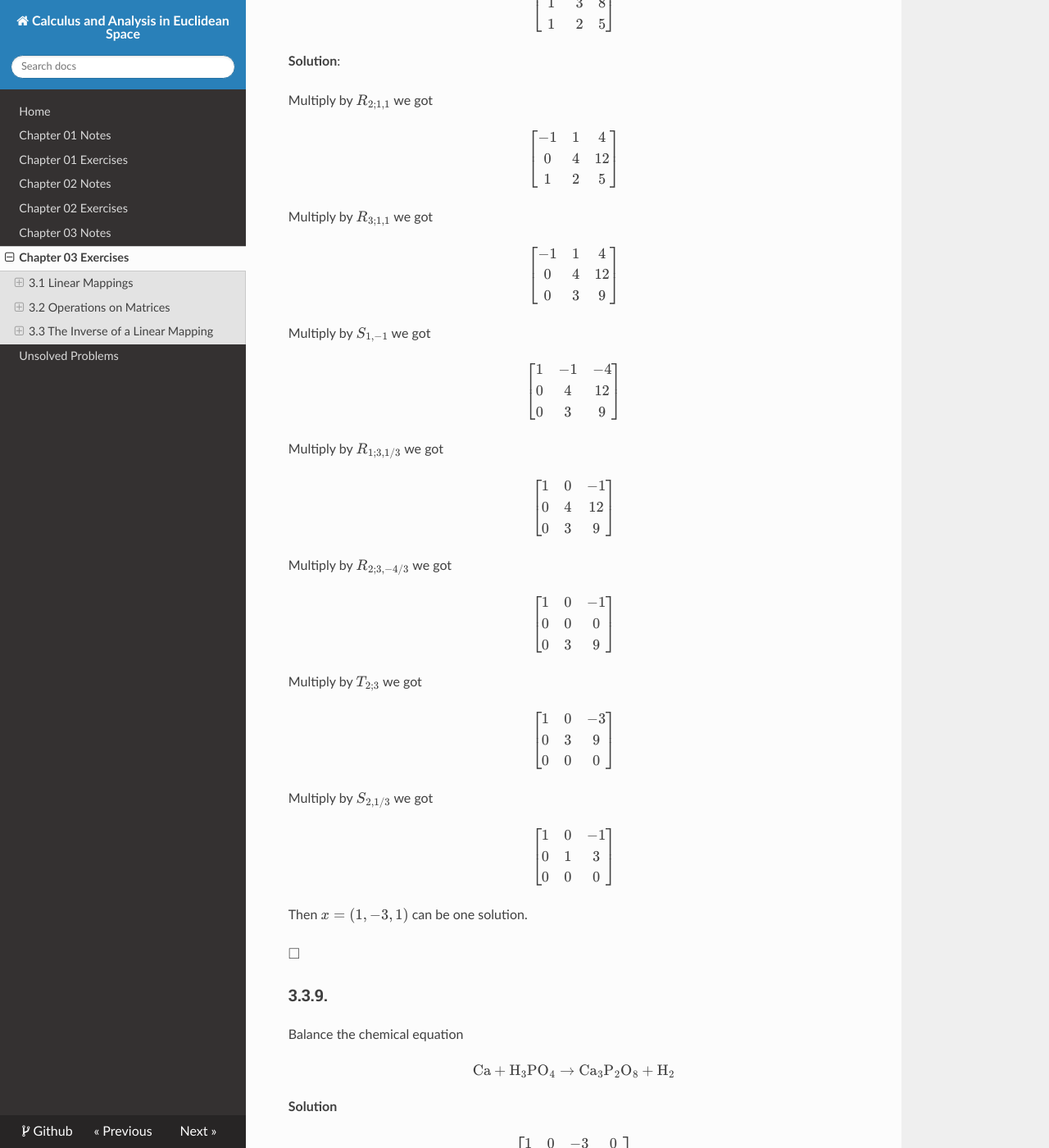
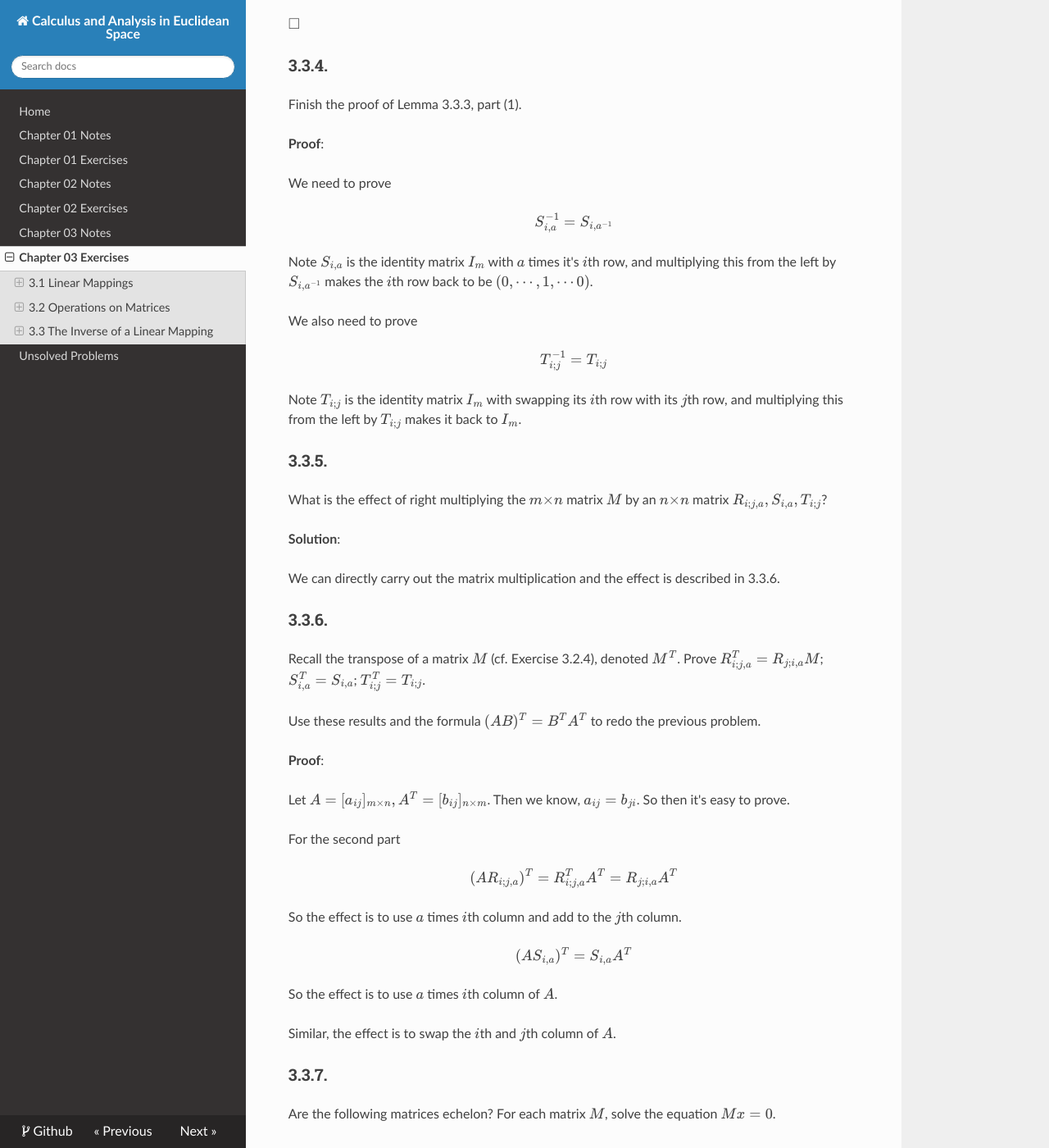
Before and after one commit to eroicaleo/shurman-calculus-euclidean-space, an MkDocs documentation site: the page built from docs/ch03ex.md, in a window 1280 px wide and 1400 px high, scrolled down 19947 px. Shown: the whole window at 82% size. Built offline with MkDocs 1.6.1, drawn with Linux system fonts in a browser that asks for light colours; nearby versions of some CDN libraries; formulas are drawn with MathJax 3; some of the changed text lies outside the part shown.

Commit message:
updates ch03ex

```diff
--- a/docs/ch03ex.md
+++ b/docs/ch03ex.md
@@ -1327,6 +1327,98 @@
 
 ## 3.3 The Inverse of a Linear Mapping
 
+### 3.3.2.
+
+Finish the proof of Proposition 3.3.2.
+
+**Proof**:
+
+To prove (b), each row $r_j$ of $S_{i,a} M$ is the row $r_i$ of $M$.
+And $r_i$ of $S_{i,a} M$ is $a r_i$.
+
+$\square$
+
+### 3.3.4.
+
+Finish the proof of Lemma 3.3.3, part (1).
+
+**Proof**:
+
+We need to prove
+
+$$
+S_{i,a}^{-1} = S_{i,a^{-1}}
+$$
+
+Note $S_{i,a}$ is the identity matrix $I_m$ with $a$ times it's $i$th row,
+and multiplying this from the left by $S_{i,a^{-1}}$ makes the $i$th row
+back to be $(0,\cdots , 1, \cdots 0)$.
+
+We also need to prove
+
+$$
+T_{i;j}^{-1} = T_{i;j}
+$$
+
+Note $T_{i;j}$ is the identity matrix $I_m$ with swapping its $i$th row
+with its $j$th row, and multiplying this from the left by $T_{i;j}$
+makes it back to $I_m$.
+
+### 3.3.5.
+
+What is the eﬀect of right multiplying the $m×n$ matrix $M$ by an $n×n$
+matrix $R_{i;j,a}, S_{i,a}, T_{i;j}$?
+
+**Solution**:
+
+We can directly carry out the matrix multiplication and the effect is
+described in 3.3.6.
+
+### 3.3.6.
+
+Recall the transpose of a matrix $M$ (cf. Exercise 3.2.4), denoted $M^T$.
+Prove $R_{i;j,a}^T = R_{j;i,a}M$; $S_{i,a}^T = S_{i,a}$; $T_{i;j}^T = T_{i;j}$.
+
+Use these results and the formula $(AB)^T = B^TA^T$ to redo the previous problem.
+
+**Proof**:
+
+Let $A = [a_{ij}]_{m \times n}, A^T = [b_{ij}]_{n \times m}$.
+Then we know, $a_{ij} = b_{ji}$. So then it's easy to prove.
+
+For the second part
+
+$$
+(A R_{i;j,a})^T = R_{i;j,a}^T A^T = R_{j;i,a} A^T
+$$
+
+So the effect is to use $a$ times $i$th column and add to the $j$th column.
+
+$$
+(A S_{i,a})^T = S_{i,a} A^T
+$$
+
+So the effect is to use $a$ times $i$th column of $A$.
+
+Similar, the effect is to swap the $i$th and $j$th column of $A$.
+
+### 3.3.7.
+
+Are the following matrices echelon? For each matrix $M$, solve the
+equation $Mx= 0$.
+
+**Solution**:
+
+(a) no, the last column is not a neither a new column nor an old column.
+
+(b) (c) yes.
+
+(d) No. The 2nd/3rd column should be swapped with the 1st row.
+
+(e) The 3rd row should be subtract from the 2nd row.
+
+(f) The 1st and 2nd row should be swapped.
+
 ### 3.3.8.
 
 For each matrix $A$ solve the equation $Ax= 0$.
```
